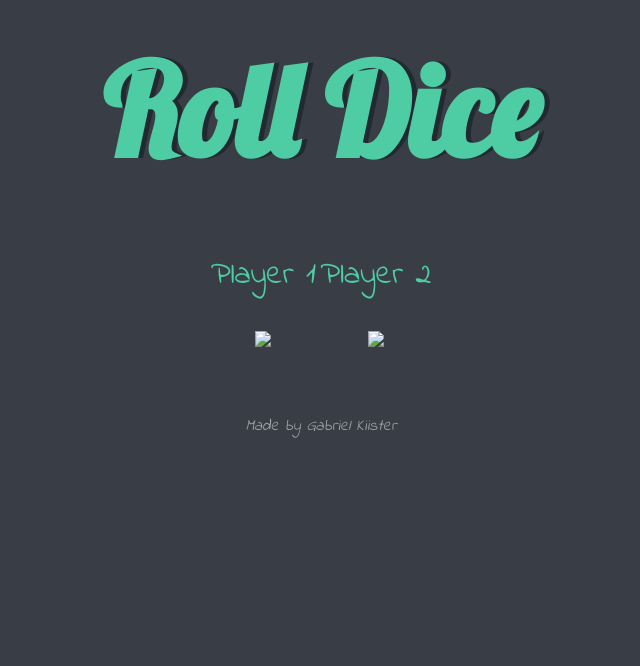
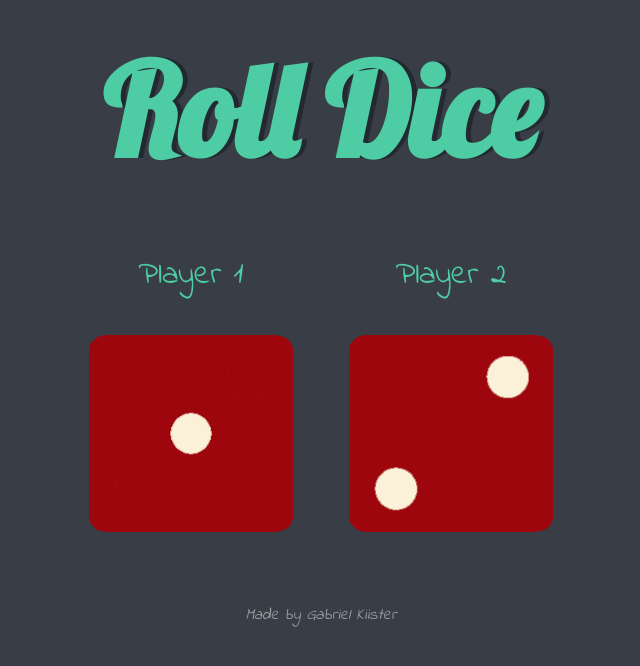
Before and after one commit to gabrielkiister/dice-roll, a plain HTML site: page index.html in a window 1280 px wide. Shown: the whole page, without its empty margins (319-959 px from the left). Drawn offline with Linux system fonts and the light colour scheme; the site is published under a folder, as on GitHub Pages, so addresses that start at the root find nothing.

Commit message:
Update index.html

```diff
--- a/index.html
+++ b/index.html
@@ -14,12 +14,12 @@
 
       <div class="dice">
         <p>Player 1</p>
-        <img class="dice-img1 dice-img" src="/images/dice1.png">
+        <img class="dice-img1 dice-img" src="images/dice1.png">
       </div>
 
       <div class="dice">
         <p>Player 2</p>
-        <img class="dice-img2" src="/images/dice2.png">
+        <img class="dice-img2" src="./images/dice2.png">
       </div>
 
     </div>
```
